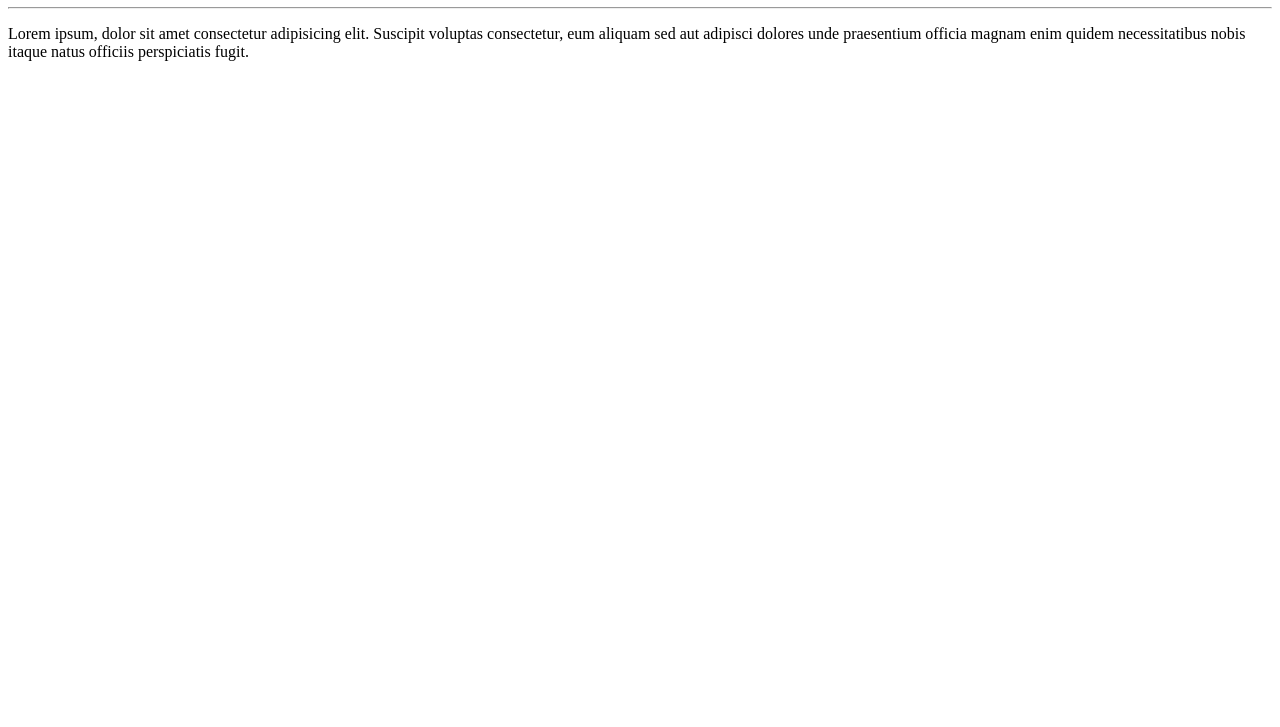
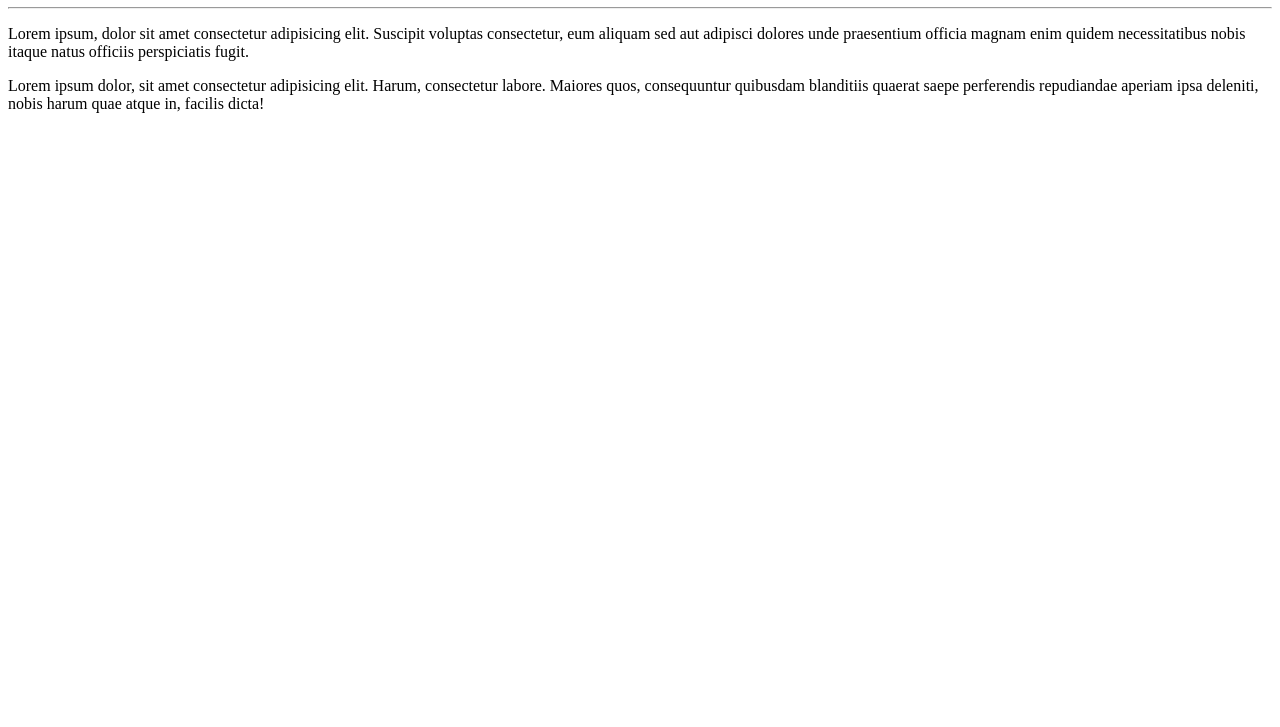
Before and after one commit to everaldocmachado2/Ola-Mundo, a plain HTML site: page site-exemplo/index.html in a window 1280 px wide. Shown: the part 73-800 px from the top of the page. Drawn offline with Linux system fonts and the light colour scheme.

Commit message:
adcionei um paragrafo

```diff
--- a/site-exemplo/index.html
+++ b/site-exemplo/index.html
@@ -12,7 +12,7 @@
     <h1>Ola , mundo</h1>
     <hr>
     <p>Lorem ipsum, dolor sit amet consectetur adipisicing elit. Suscipit voluptas consectetur, eum aliquam sed aut adipisci dolores unde praesentium officia magnam enim quidem necessitatibus nobis itaque natus officiis perspiciatis fugit.</p>
-
+    <p>Lorem ipsum dolor, sit amet consectetur adipisicing elit. Harum, consectetur labore. Maiores quos, consequuntur quibusdam blanditiis quaerat saepe perferendis repudiandae aperiam ipsa deleniti, nobis harum quae atque in, facilis dicta!</p>
 
 
 </body>
```
